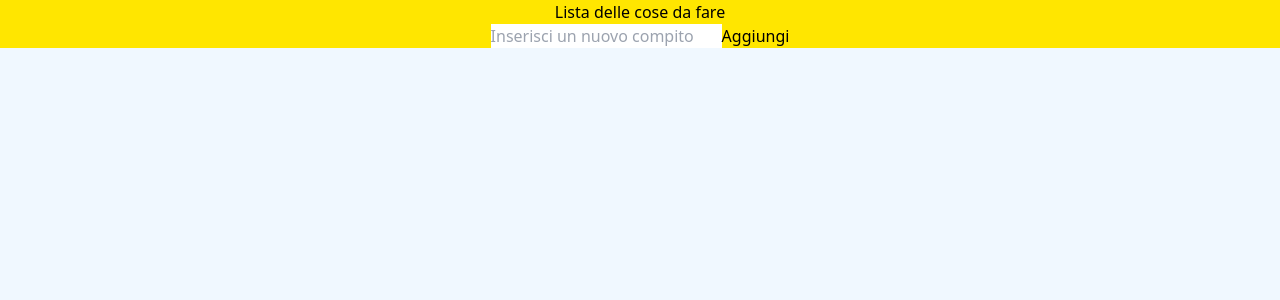
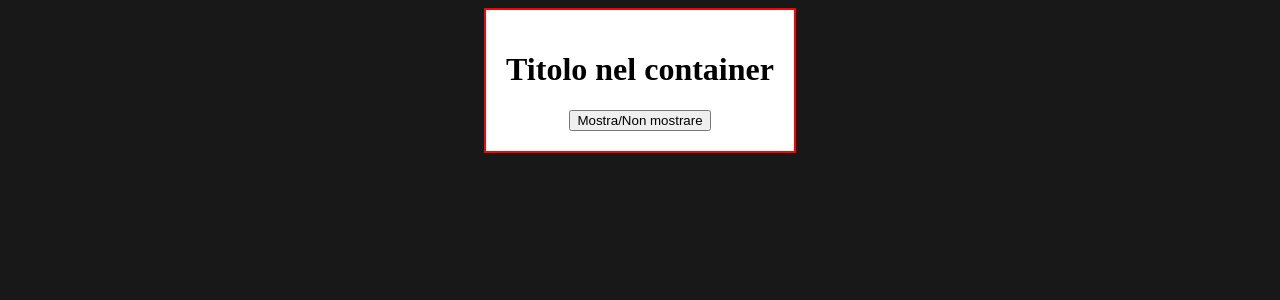
Before and after one commit to ilVicDeGiorgio/Esercizi-React, a React (Vite) app in the folder PJ_React/: page / in a window 1280 px wide. Shown: the top 300 px of the page. Built offline with nearby package versions, Linux system fonts and the light colour scheme.

Commit message:
Aggiunto Esercizio: Component Composition

```diff
--- a/PJ_React/src/App.jsx
+++ b/PJ_React/src/App.jsx
@@ -1,12 +1,43 @@
-import TodoList from "./components/TodoList"
+import Container from "./components/Container";
+import { useState } from "react";
 
 function App() {
+  const [collapse, setCollapse] = useState(false);
 
+  const handleCollapse = () => {
+    setCollapse(!collapse);
+  };
   return (
-    <>
-      <TodoList></TodoList>
-    </>
-  )
+    <Container
+      title={
+        <div>
+          <h1>Titolo nel container</h1>{" "}
+          <button onClick={handleCollapse}>Mostra/Non mostrare</button>
+        </div>
+      }
+    >
+      {collapse && (
+        <div>
+          <p>Corpo del container</p>
+          <img
+            src="https://loremipsum.io/assets/images/lorem-ipsum-generator-custom-placeholder-text.jpg"
+            alt=""
+            height="300px"
+          />
+          <br />
+          <cite>
+            Lorem ipsum dolor sit amet, consectetur adipisicing elit. Quae nemo
+            earum nam ipsa? Aut molestias aliquam numquam debitis magni fugit
+            voluptatibus maxime esse? Tenetur, similique nobis. Exercitationem
+            debitis consequatur ab! Lorem ipsum, dolor sit amet consectetur
+            adipisicing elit. Harum vel voluptatum atque voluptate omnis ex
+            obcaecati quisquam nihil sunt. Totam eaque temporibus at, tenetur
+            magni magnam nemo labore eius praesentium.
+          </cite>
+        </div>
+      )}
+    </Container>
+  );
 }
 
-export default App
+export default App;
--- /dev/null
+++ b/PJ_React/src/components/Container.jsx
@@ -0,0 +1,10 @@
+function Container({ title, children }) {
+  return (
+    <div className="container">
+      <div className="title">{title}</div>
+      <div className="children">{children}</div>
+    </div>
+  );
+}
+
+export default Container;
--- a/PJ_React/src/components/TodoList.jsx
+++ /dev/null
@@ -1,49 +0,0 @@
-import { useState } from 'react';
-import styles from './styles.module.scss'
-
-function TodoList() {
-
-    const [tasks, setTasks] = useState([]);
-
-    const [inputTask, setInputTask] = useState('');
-
-
-    const addTask = () => {
-        if (inputTask.trim() !== '') {
-            setTasks([...tasks, inputTask]);
-            setInputTask('');
-        }
-    };
-
-    const removeTask = (index) => {
-        const updatedTasks = tasks.filter((task, i) => i !== index);
-        setTasks(updatedTasks);
-    };
-
-    return (
-        <div className={styles.container}>
-            <h1>Lista delle cose da fare</h1>
-
-            <div>
-                <input
-                    type="text"
-                    value={inputTask}
-                    onChange={(e) => setInputTask(e.target.value)}
-                    placeholder="Inserisci un nuovo compito"
-                />
-                <button onClick={addTask}>Aggiungi</button>
-            </div>
-
-            <ul>
-                {tasks.map((task, index) => (
-                    <li key={index}>
-                        {task}
-                        <button onClick={() => removeTask(index)}>Rimuovi</button>
-                    </li>
-                ))}
-            </ul>
-        </div>
-    );
-}
-
-export default TodoList;
--- a/PJ_React/src/components/styles.module.scss
+++ /dev/null
@@ -1,10 +0,0 @@
-.container {
-    display: flex;
-    flex-direction: column;
-    align-items: center;
-    background-color: rgb(255, 230, 0);
-
-    li {
-        color: red;
-    }
-}
--- a/PJ_React/src/index.css
+++ b/PJ_React/src/index.css
@@ -1,8 +1,12 @@
-@tailwind base;
-@tailwind components;
-@tailwind utilities;
+body {
+    display: flex;
+    justify-content: center;
+    text-align: center;
+    background-color: rgb(24, 24, 24);
+}
 
-
-body {
-    background-color: aliceblue;
+.container {
+    background-color: white;
+    border: 2px solid red;
+    padding: 20px;
 }
```
